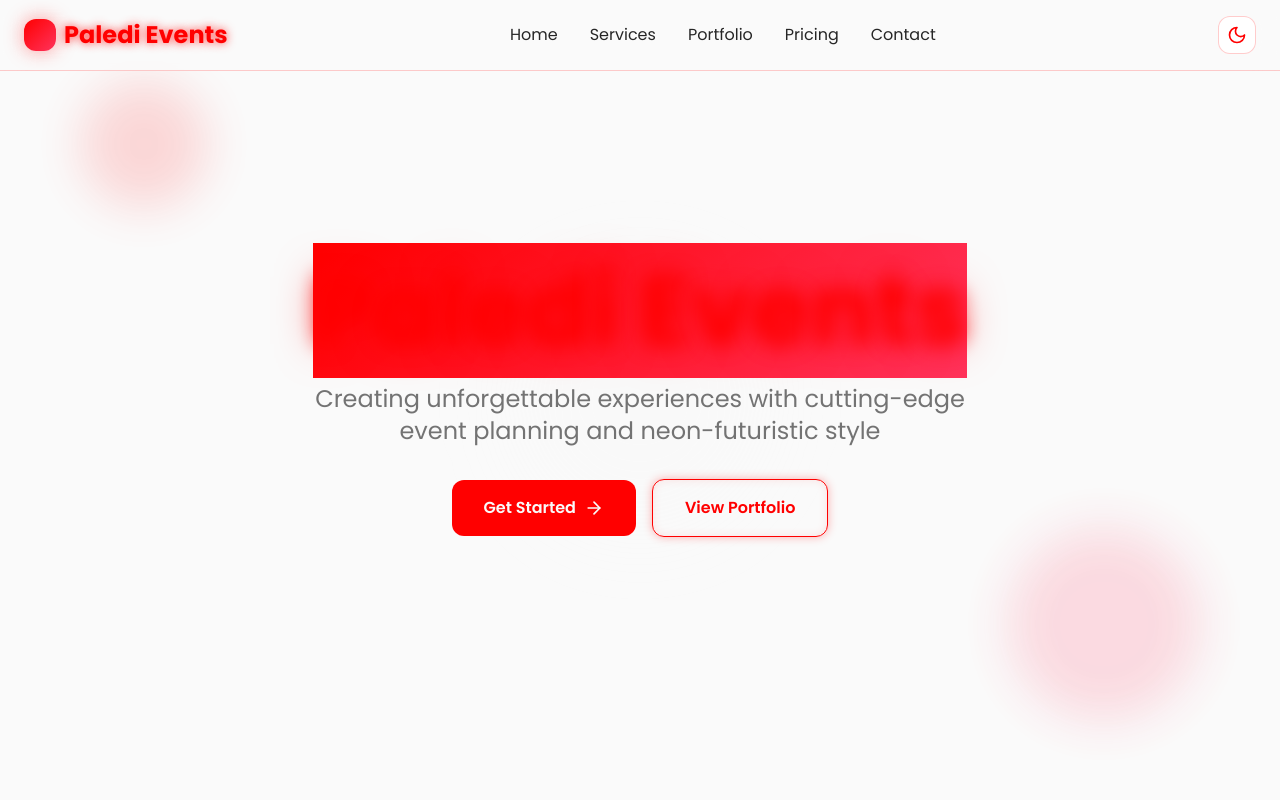
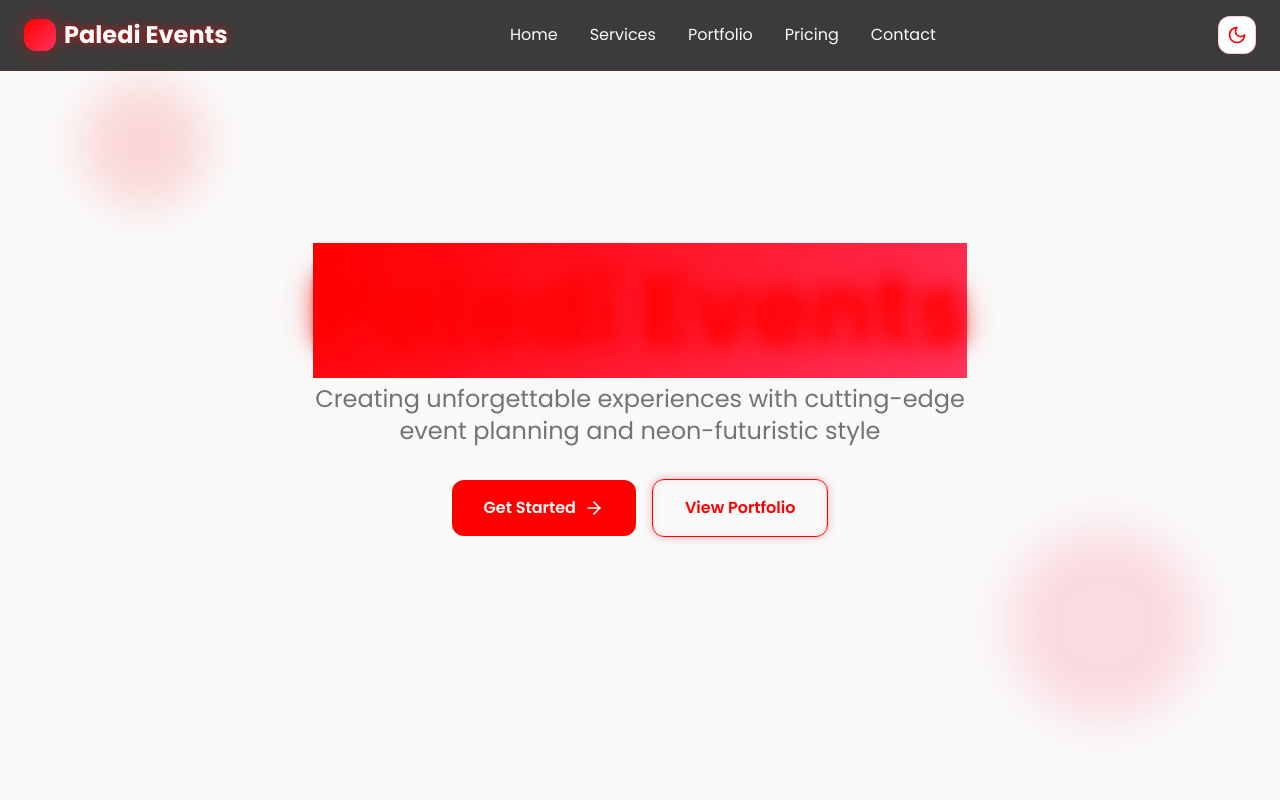
Before and after one commit to BigJohn-dev101/paledi-neon-events, a React (Vite) app: page / in a window 1280 px wide. Shown: the top 800 px of the page. Built offline with nearby package versions, Linux system fonts and the light colour scheme.

Commit message:
Update Navbar colors
Change the navigation bar colors to be opposite of the current theme. In dark mode, the navbar will be light, and in light mode, it will be dark.

```diff
--- a/src/components/Navbar.tsx
+++ b/src/components/Navbar.tsx
@@ -2,30 +2,30 @@ import DarkModeToggle from './DarkModeToggle';
 
 const Navbar = () => {
   return (
-    <nav className="fixed top-0 w-full z-50 bg-background/80 backdrop-blur-lg border-b border-primary/20">
+    <nav className="fixed top-0 w-full z-50 bg-foreground/90 backdrop-blur-lg border-b border-primary/20">
       <div className="max-w-7xl mx-auto px-6 py-4">
         <div className="flex items-center justify-between">
           <div className="flex items-center space-x-2">
             <div className="w-8 h-8 bg-gradient-neon rounded-lg glow-primary"></div>
-            <span className="text-2xl font-bold text-primary text-glow-primary">
+            <span className="text-2xl font-bold text-background text-glow-primary">
               Paledi Events
             </span>
           </div>
 
           <div className="hidden md:flex items-center space-x-8">
-            <a href="#home" className="text-foreground hover:text-primary transition-colors duration-300">
+            <a href="#home" className="text-background hover:text-primary transition-colors duration-300">
               Home
             </a>
-            <a href="#services" className="text-foreground hover:text-primary transition-colors duration-300">
+            <a href="#services" className="text-background hover:text-primary transition-colors duration-300">
               Services
             </a>
-            <a href="#portfolio" className="text-foreground hover:text-primary transition-colors duration-300">
+            <a href="#portfolio" className="text-background hover:text-primary transition-colors duration-300">
               Portfolio
             </a>
-            <a href="#pricing" className="text-foreground hover:text-primary transition-colors duration-300">
+            <a href="#pricing" className="text-background hover:text-primary transition-colors duration-300">
               Pricing
             </a>
-            <a href="#contact" className="text-foreground hover:text-primary transition-colors duration-300">
+            <a href="#contact" className="text-background hover:text-primary transition-colors duration-300">
               Contact
             </a>
           </div>
```
